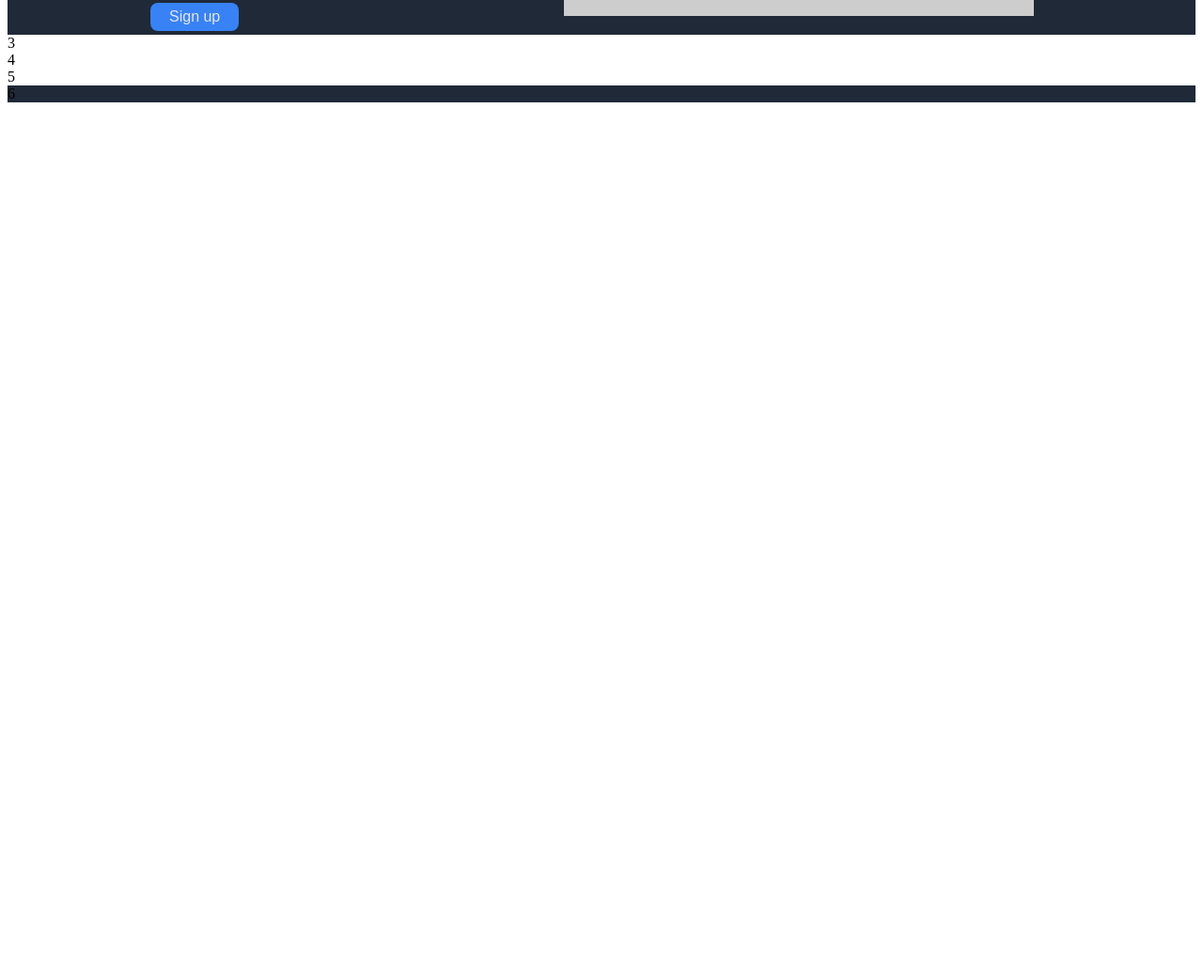
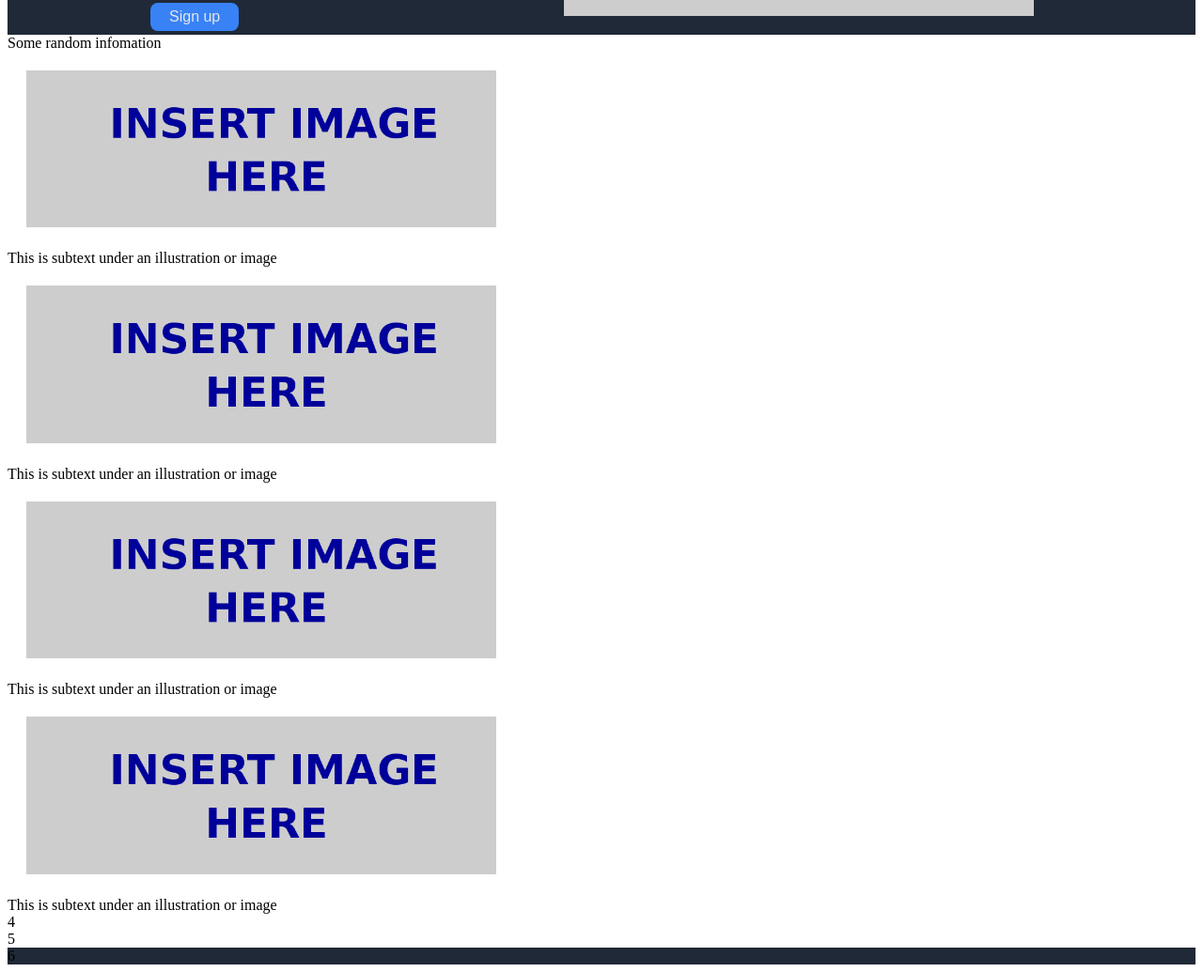
Before and after one commit to Micky-I/Landing-Page, a plain HTML site: page index.html in a window 1280 px wide. Shown: the part 242-1277 px from the top of the page at 94% size. Before the commit the page ends 800 px from the top, so only its background shows below. Drawn offline with Linux system fonts and the light colour scheme.

Commit message:
added heading and placement of pictures and accompaning info git add styles.css
git status

```diff
--- a/index.html
+++ b/index.html
@@ -32,7 +32,41 @@
 
 </div>
 
-  <div class="mid"> 3 </div>
+  <div class="mid">
+    <div class="heading"> Some random infomation </div>
+
+    <div class="info">
+
+      <div class="box">
+        <img src="img/Insert_image_here.svg.png" alt="img of insert here">
+        <div class="text">This is subtext under an illustration or image </div>
+      </div>
+
+      <div class="box">
+        <img src="img/Insert_image_here.svg.png" alt="img of insert here">
+        <div class="text">This is subtext under an illustration or image </div>
+      </div>
+
+      <div class="box">
+        <img src="img/Insert_image_here.svg.png" alt="img of insert here">
+        <div class="text">This is subtext under an illustration or image </div>
+      </div>
+
+
+      <div class="box">
+        <img src="img/Insert_image_here.svg.png" alt="img of insert here">
+        <div class="text">This is subtext under an illustration or image </div>
+      </div>
+
+
+    </div>
+
+
+
+
+  </div>
+
+
   <div class="quote"> 4 </div>
   <div class="bot"> 5 </div>
   <div class="footer"> 6 </div>
```
